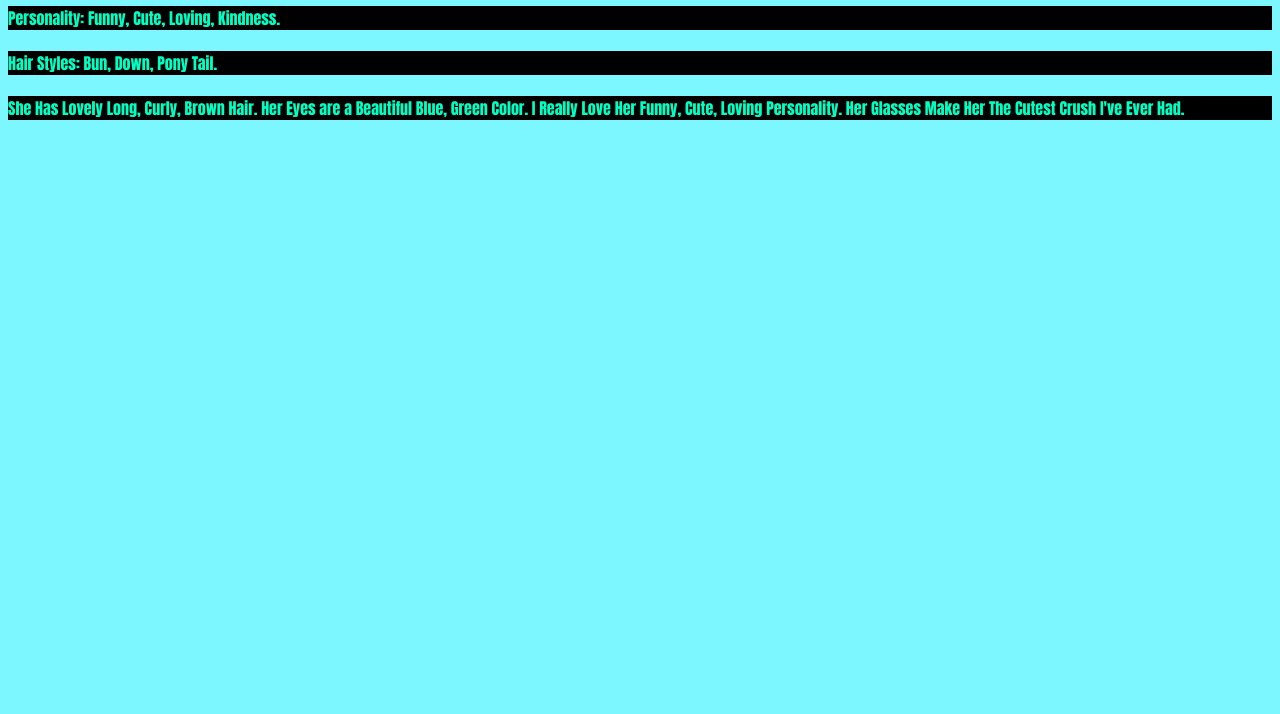
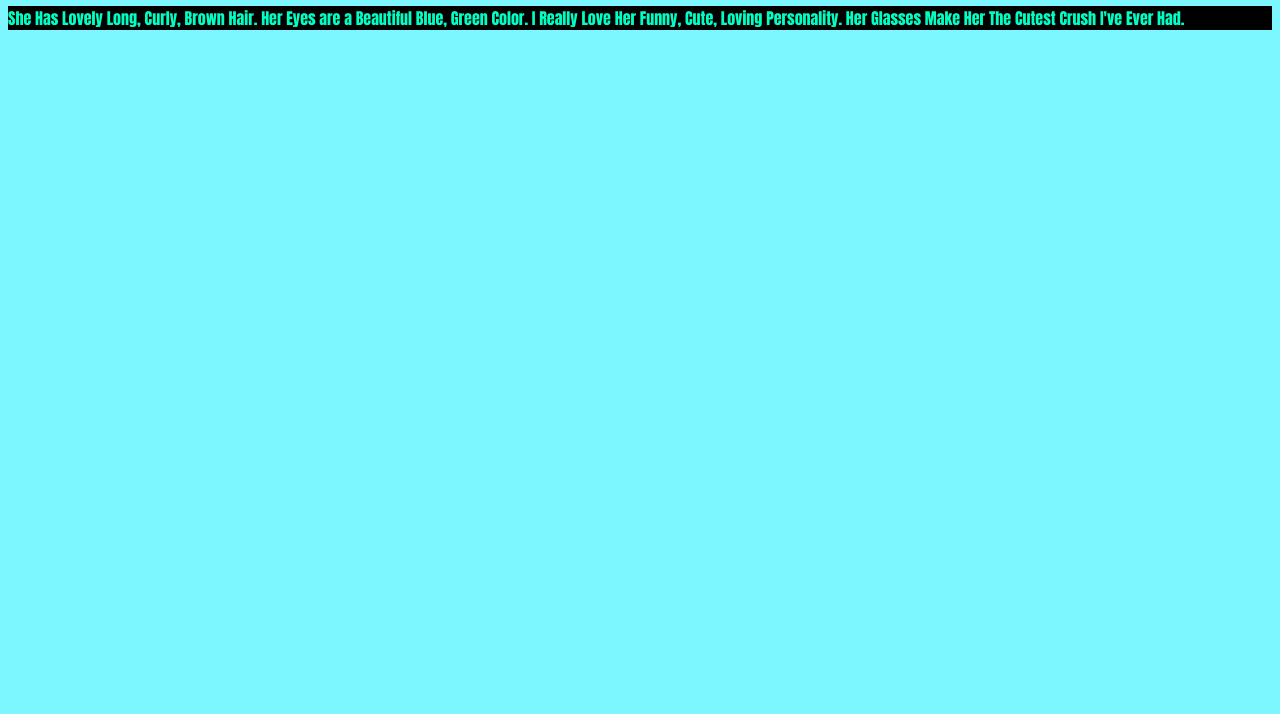
Before and after one commit to Savage-Steve/Unknown, a plain HTML site: page index.html in a window 1280 px wide. Shown: the part 86-800 px from the top of the page. Drawn offline with Linux system fonts and the light colour scheme.

Commit message:
index.html

```diff
--- a/index.html
+++ b/index.html
@@ -20,8 +20,6 @@
         <center>
             <b><h1 style="background-color: black;">Adalyn Mae Ussery</h1></b>
         </center>
-        <b><h4 style="background-color: black;">Personality:</b> Funny, Cute, Loving, Kindness.</h4>
-        <b><h4 style="background-color: black;">Hair Styles:</b> Bun, Down, Pony Tail. </h4>
         <h4 style="background-color: black;">She Has Lovely Long, Curly, Brown Hair. Her Eyes are a Beautiful Blue, Green Color. I Really Love Her Funny, Cute, Loving Personality. Her Glasses Make Her The Cutest Crush I've Ever Had.</h4>
 
     </body>
```
